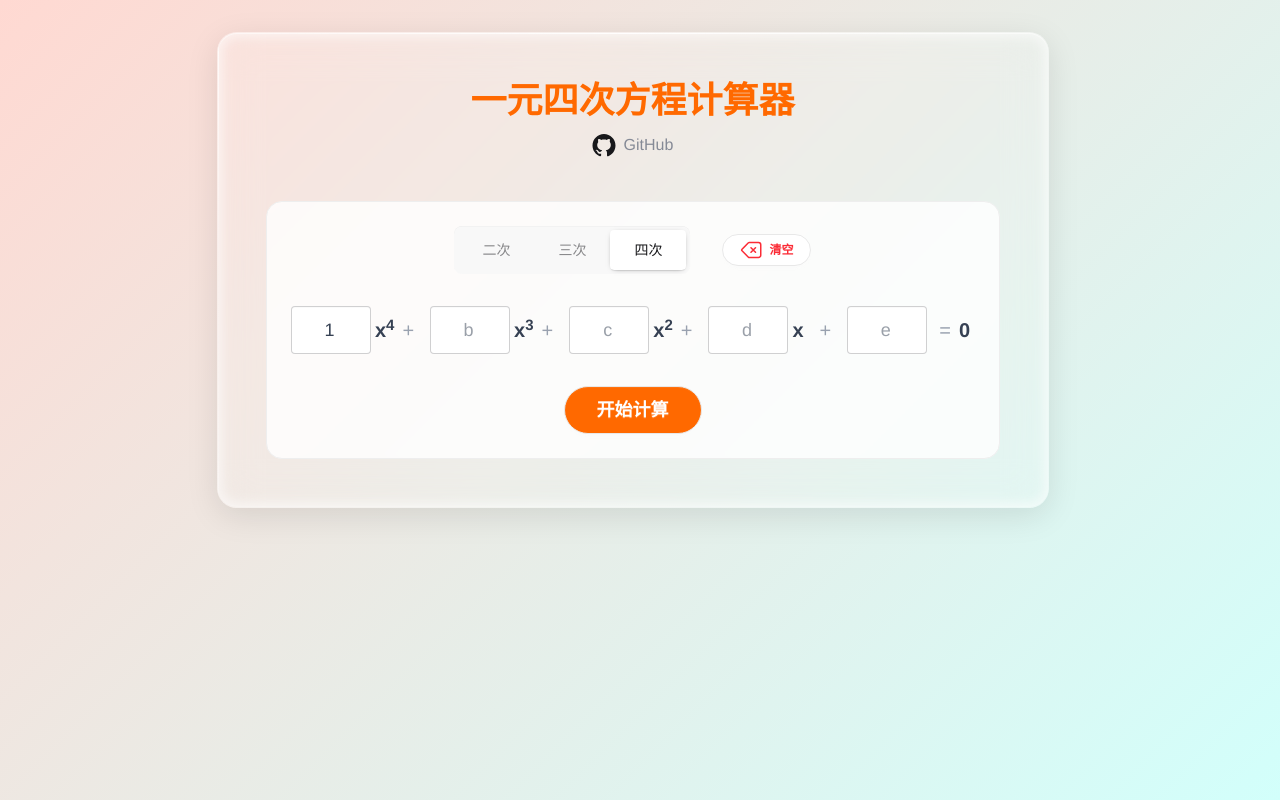
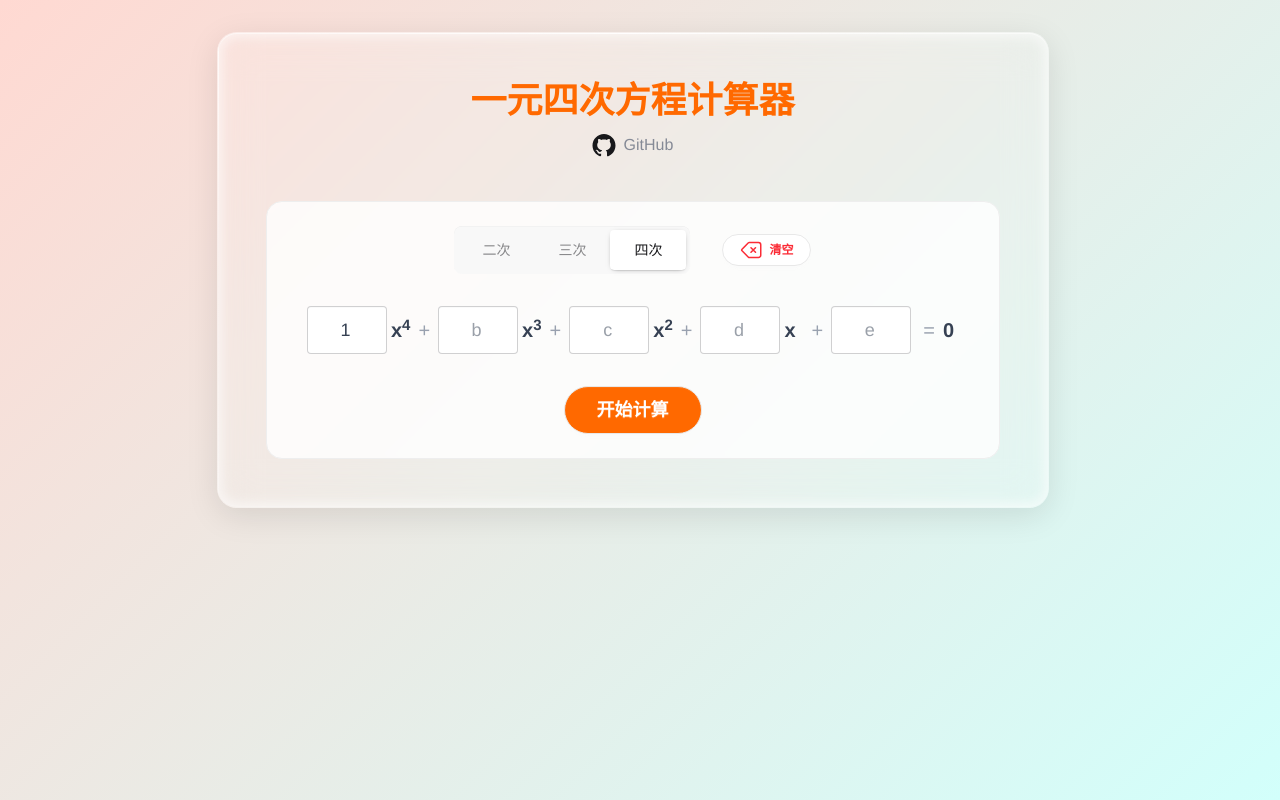
Before and after one commit to CappuccinoZ/Equation-solver, a Vue app: page / in a window 1280 px wide. Built offline with nearby package versions, Linux system fonts and the light colour scheme.

Commit message:
调整间距

```diff
--- a/src/App.vue
+++ b/src/App.vue
@@ -38,7 +38,7 @@
             </button>
           </div>
 
-          <div class="flex flex-wrap items-center justify-center gap-3 text-lg md:text-xl text-gray-700">
+          <div class="flex flex-wrap items-center justify-center gap-1 text-lg md:text-xl text-gray-700">
             <div v-show="currentDegree === 4" class="flex items-center gap-1">
               <input v-model="coefficients.num4" type="number" :placeholder="placeholders.num4"
                 class="input input-lg w-16 md:w-20 text-center" />
```
